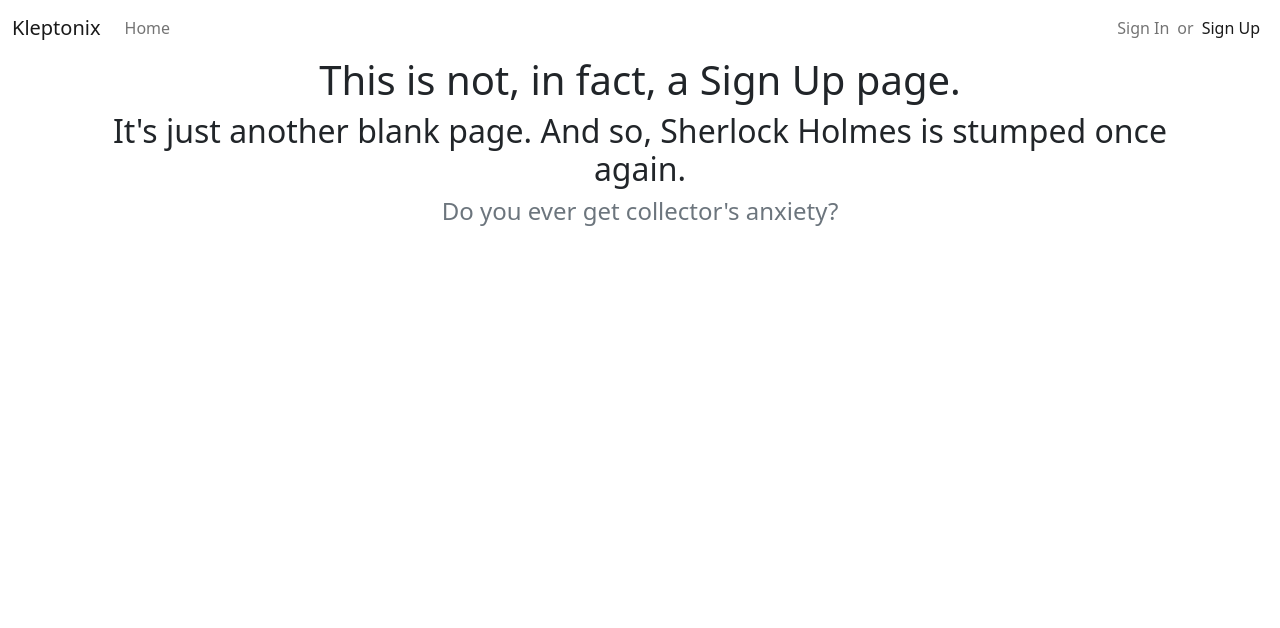
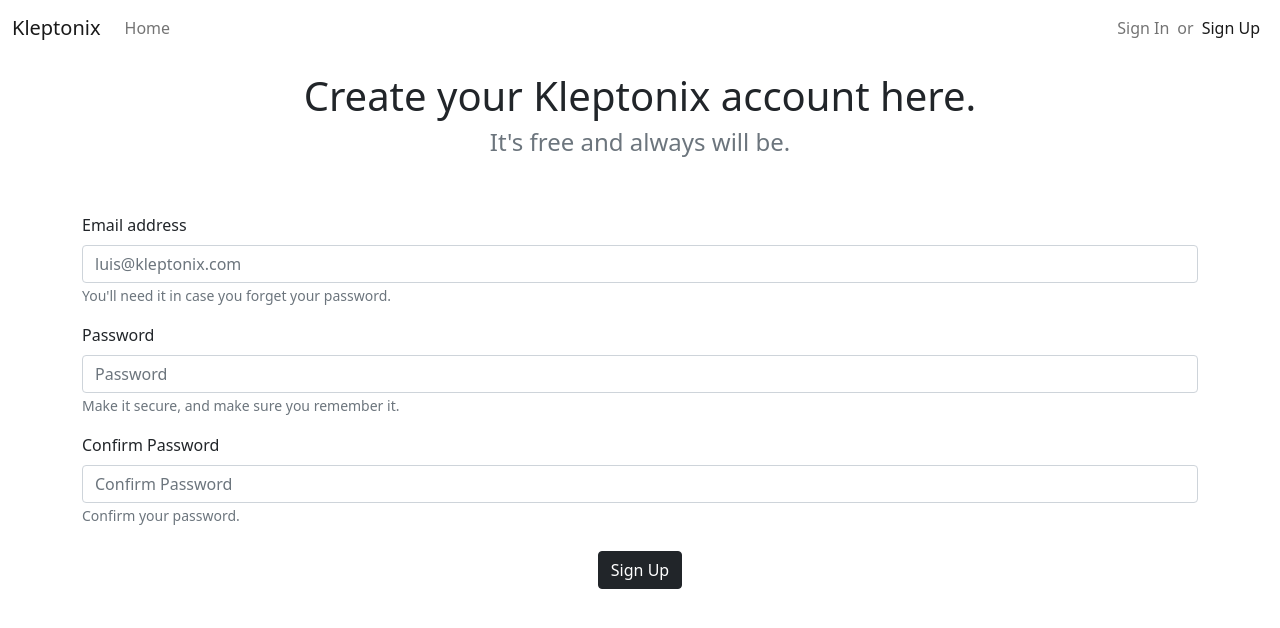
Before and after one commit to hllywluis/kleptonix, a Next.js app: page /sign_up in a window 1280 px wide. Shown: the top 628 px of the page. Built offline with nearby package versions, Linux system fonts and the light colour scheme.

Commit message:
Make pages more friendly

```diff
--- a/pages/sign_up.js
+++ b/pages/sign_up.js
@@ -1,8 +1,26 @@
 import Head from "next/head"
+import { useState } from "react"
+
+import Alert from "react-bootstrap/Alert"
+import Button from "react-bootstrap/Button"
 import Container from "react-bootstrap/Container"
+import Form from "react-bootstrap/Form"
 import KleptonixNavbar from "../components/navbar"
 
 export default SignUp => {
+
+    const [password, setPassword] = useState()
+    const [confirmPassword, setConfirmPassword] = useState()
+    const [passwordError, setPasswordError] = useState(false)
+
+    const checkPassword = (password, confirmPassword) => {
+        if (password === confirmPassword) {
+            return false
+        } else {
+            return true
+        }
+    }
+
     return (
         <>
             <Head>
@@ -12,10 +30,48 @@
 
             <KleptonixNavbar />
 
-            <Container className="text-center">
-                <h1>This is not, in fact, a Sign Up page.</h1>
-                <h2>It's just another blank page. And so, Sherlock Holmes is stumped once again.</h2>
-                <h4 className="text-muted">Do you ever get collector's anxiety?</h4>
+            <Container className="pt-2" fluid>
+                <Alert show={passwordError} variant="danger" onClose={() => setPasswordError(false)} dismissible>
+                    <Alert.Heading>Did you type your password in properly?</Alert.Heading>
+                    <p>
+                        Your password confirmation doesn't match your password. Please try again.
+                    </p>
+                </Alert>
+            </Container>
+
+            <Container className="text-center pt-2">
+                <h1>Create your Kleptonix account here.</h1>
+                <h4 className="text-muted">It's free and always will be.</h4>
+            </Container>
+            <Container className="pt-5">
+                <Form>
+                    <Form.Group className="mb-3" controlId="sign_up_email">
+                        <Form.Label>Email address</Form.Label>
+                        <Form.Control type="email" placeholder="luis@kleptonix.com" required />
+                        <Form.Text className="text-muted">
+                            You'll need it in case you forget your password.
+                        </Form.Text>
+                    </Form.Group>
+                    <Form.Group className="mb-3" controlId="sign_up_password">
+                        <Form.Label>Password</Form.Label>
+                        <Form.Control type="password" placeholder="Password" onChange={password => setPassword(password.target.value)} required />
+                        <Form.Text className="text-muted">
+                            Make it secure, and make sure you remember it.
+                        </Form.Text>
+                    </Form.Group>
+                    <Form.Group className="mb-3" controlId="sign_up_password_confirmation">
+                        <Form.Label>Confirm Password</Form.Label>
+                        <Form.Control type="password" placeholder="Confirm Password" onChange={confirmPassword => setConfirmPassword(confirmPassword.target.value)} required />
+                        <Form.Text className="text-muted">
+                            Confirm your password.
+                        </Form.Text>
+                    </Form.Group>
+                    <Container className="text-center pt-2">
+                        <Button variant="dark" onClick={() => setPasswordError(checkPassword(password, confirmPassword))}>
+                            Sign Up
+                        </Button>
+                    </Container>
+                </Form>
             </Container>
         </>
     )
```
Also changed, not shown: pages/index.js (+3 -6 lines), pages/sign_in.js (+8 -4 lines).
